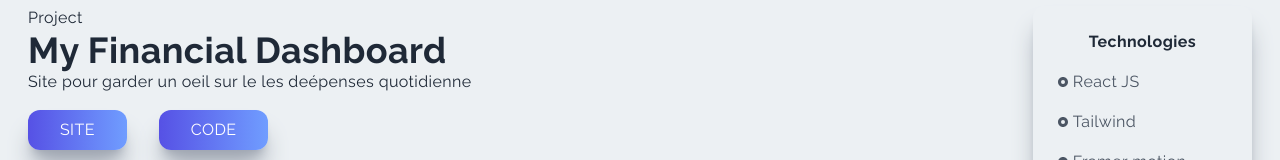
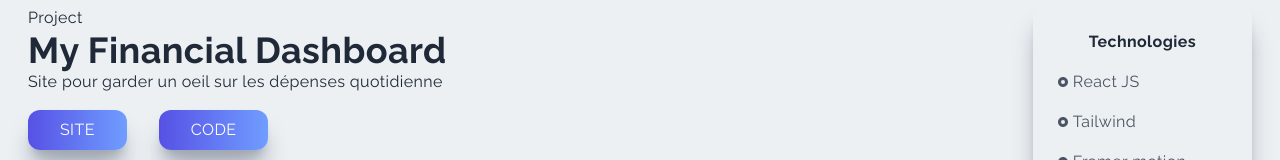
Before and after one commit to Animasso/PortofolioNext, a Next.js app: page /MyFinancial in a window 1280 px wide. Shown: the part 346-506 px from the top of the page. Built offline with nearby package versions, Linux system fonts and the light colour scheme.

Commit message:
change : typo

```diff
--- a/pages/MyFinancial.jsx
+++ b/pages/MyFinancial.jsx
@@ -16,7 +16,7 @@ const MyFinancial = () => {
         <ProjectDetail
           projetImage={MyFinancialPic}
           projetTitle="My Financial Dashboard"
-          projetStructure=" Site pour garder un oeil sur le les deépenses quotidienne"
+          projetStructure=" Site pour garder un oeil sur les dépenses quotidienne"
           projetTech=" React JS/Tailwind/Framer motion/Firebase/Rechart"
           projetLink="https://dash-financial-gabz.vercel.app/"
           projetGit="https://github.com/Animasso/dashFinancial"
```
